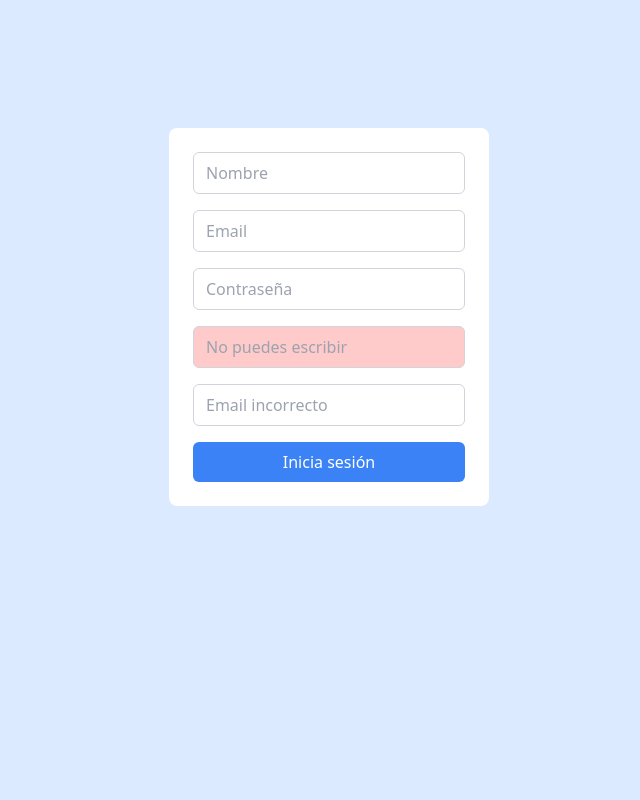
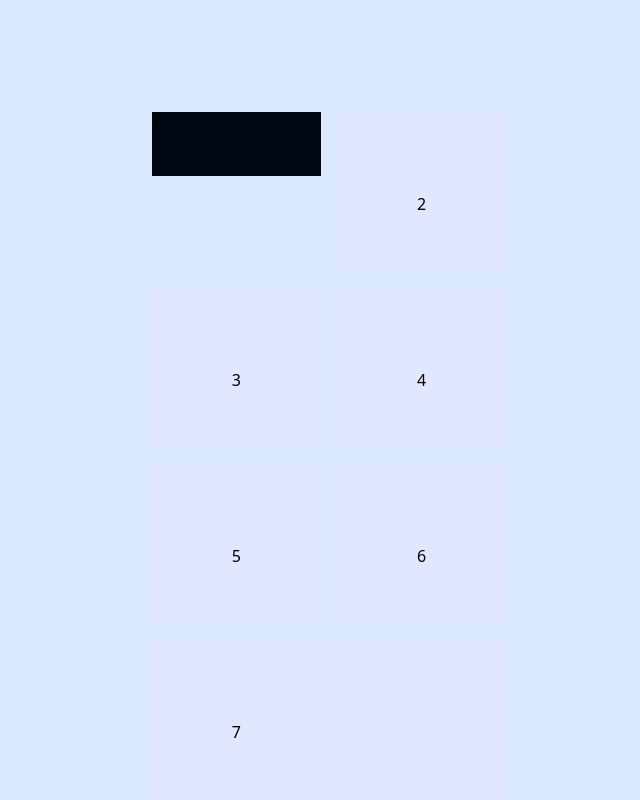
Before and after one commit to Aluonam/TailwindCSS, a Next.js app: page / in a window 1280 px wide. Shown: the top 800 px of the page, without its empty margins (311-951 px from the left). Built offline with nearby package versions, Linux system fonts and the light colour scheme.

Commit message:
refactor Grid component

```diff
--- /dev/null
+++ b/src/components/Grid.jsx
@@ -0,0 +1,27 @@
+import React from 'react'
+
+const Grid = () => {
+  return (
+    <div>
+        {/* EJEMPLO GRID */}
+    <div className={`grid  gap-4 m-4`}>
+
+        <div className={` bg-my-black h-16`}>1</div>
+
+        <div className={`col-span-1 bg-indigo-100 h-40 p-20`}>2</div>
+        <div className={`col-span-1 bg-indigo-100 h-40 p-20`}>3</div>
+        <div className={`col-span-1 bg-indigo-100 h-24 p-20`}>4</div>
+        <div className={`col-span-1 bg-indigo-100 h-24 p-20`}>5</div>
+
+        <div className={`col-span-1 bg-indigo-100 h-40 p-20`}>6</div>
+        <div className={`col-span-2 bg-indigo-100 h-40 p-20`}>7</div>
+        <div className={`col-span-1 bg-indigo-100 h-40 p-20`}>8</div>
+
+        <div className={`col-span-2 bg-indigo-100 h-24 p-20`}>9</div>
+        <div className={`col-span-2 bg-indigo-100 h-24 p-20`}>10</div>
+      </div>
+    </div>
+  )
+}
+
+export default Grid
--- a/src/pages/index.js
+++ b/src/pages/index.js
@@ -1,4 +1,5 @@
 import Form from "@/components/Form";
+import Grid from "@/components/Grid";
 
 
 export default function Home() {
@@ -17,23 +18,7 @@ export default function Home() {
       <div className={`bg-lime-200 p-4 rounded-lg`}>Reason number 3</div>
     </div> */}
 
-{/* EJEMPLO GRID */}
-      {/* <div className={`grid  gap-4 m-4`}>
-
-        <div className={` bg-my-black h-16`}>1</div>
-
-        <div className={`col-span-1 bg-indigo-100 h-40 p-20`}>2</div>
-        <div className={`col-span-1 bg-indigo-100 h-40 p-20`}>3</div>
-        <div className={`col-span-1 bg-indigo-100 h-24 p-20`}>4</div>
-        <div className={`col-span-1 bg-indigo-100 h-24 p-20`}>5</div>
-
-        <div className={`col-span-1 bg-indigo-100 h-40 p-20`}>6</div>
-        <div className={`col-span-2 bg-indigo-100 h-40 p-20`}>7</div>
-        <div className={`col-span-1 bg-indigo-100 h-40 p-20`}>8</div>
-
-        <div className={`col-span-2 bg-indigo-100 h-24 p-20`}>9</div>
-        <div className={`col-span-2 bg-indigo-100 h-24 p-20`}>10</div>
-      </div> */}
+<Grid></Grid>
 <Form></Form>
 
 
```
